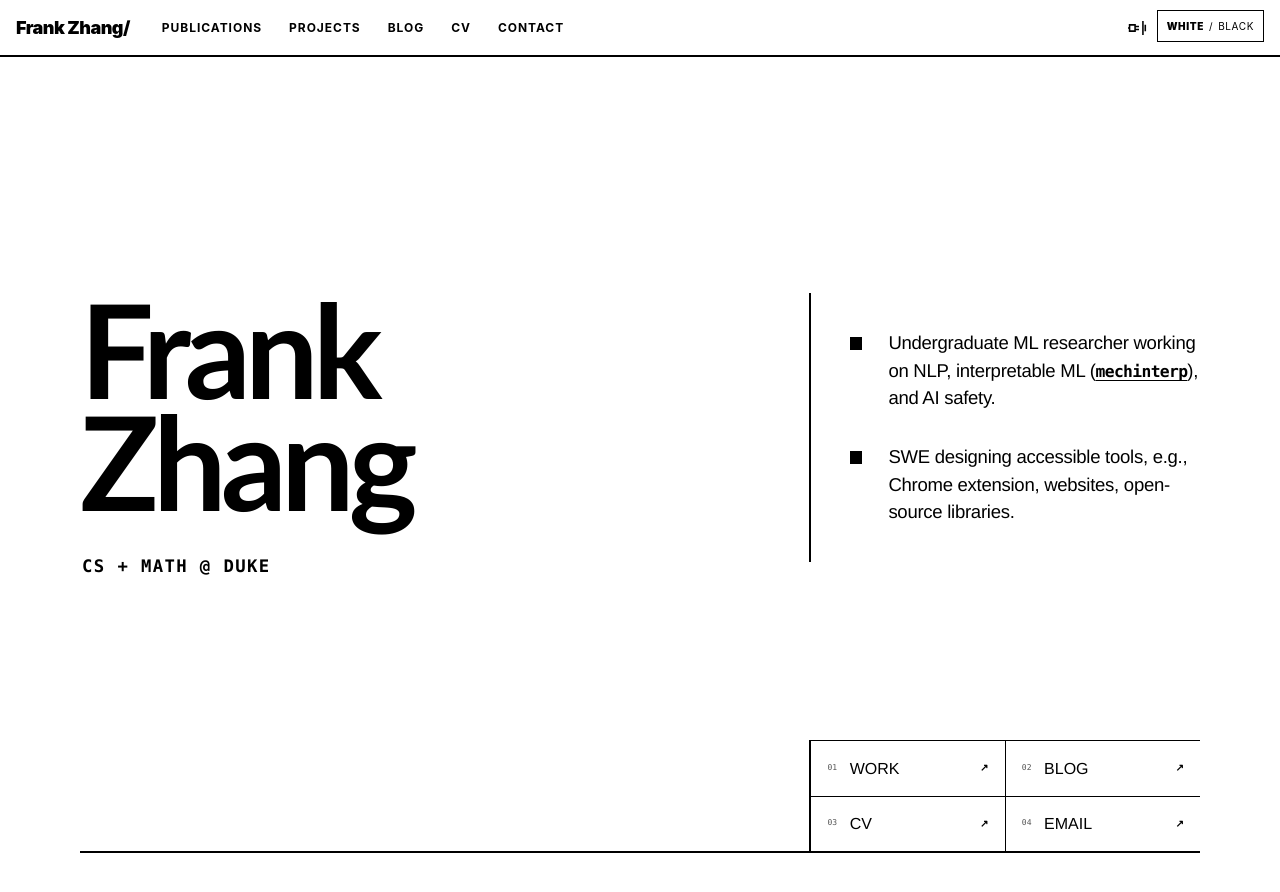
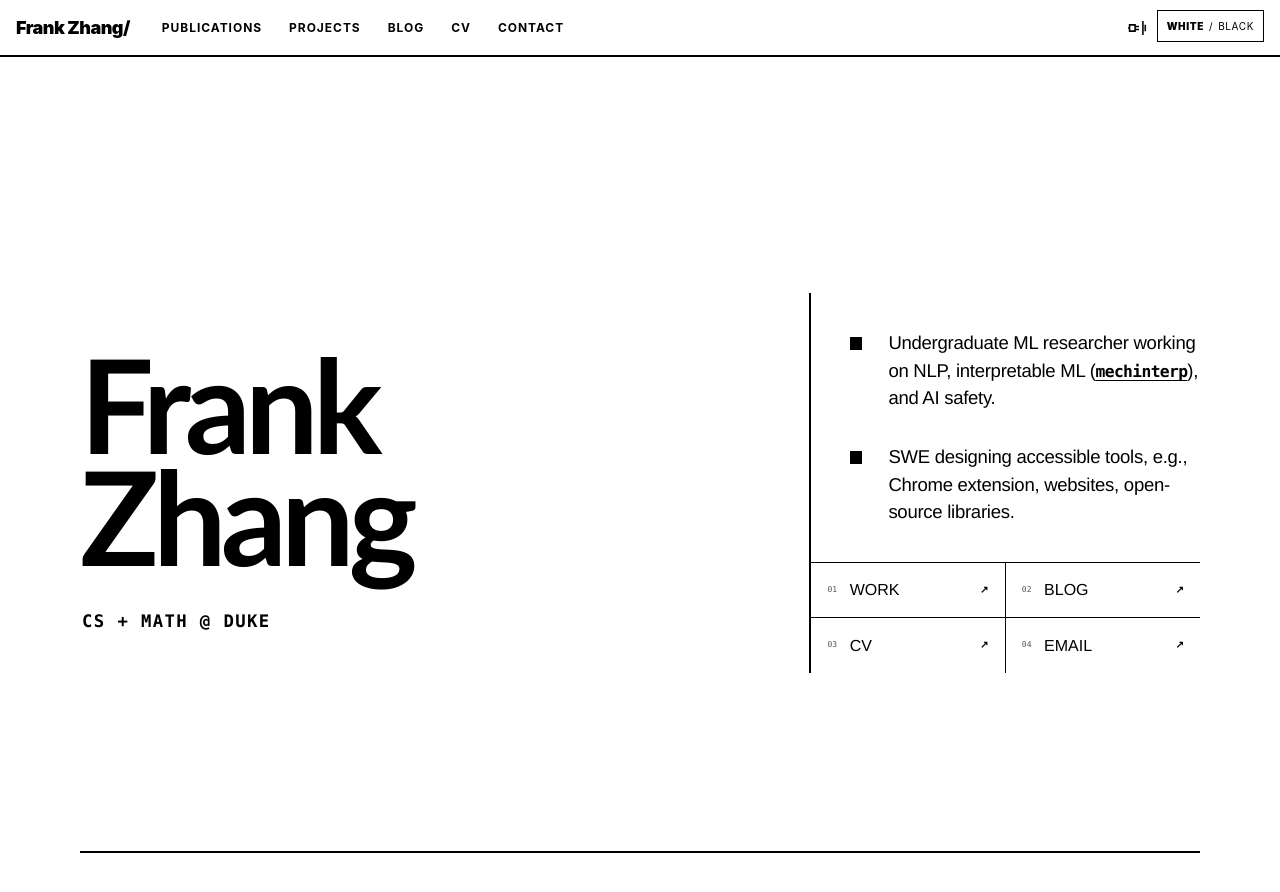
Before and after one commit to frankyzha/frankyzha.github.io, a Jekyll site: the page built from _pages/about.md, in a window 1280 px wide. Shown: the top 892 px of the page. Built offline with Jekyll 4.4.1, drawn with Linux system fonts in a browser that asks for light colours.

Commit message:
Connect landing links to the profile block

```diff
--- a/_pages/about.md
+++ b/_pages/about.md
@@ -14,17 +14,19 @@ redirect_from:
     <p>CS + MATH @ DUKE</p>
   </header>
 
-  <div class="landing__pitch">
-    <ul class="landing__pitch-list">
-      <li>Undergraduate ML researcher working on NLP, interpretable ML (<a class="landing__term" href="https://mechinterp.com/">mechinterp</a>), and AI safety.</li>
-      <li>SWE designing accessible tools, e.g., Chrome extension, websites, open-source libraries.</li>
-    </ul>
+  <div class="landing__right">
+    <div class="landing__pitch">
+      <ul class="landing__pitch-list">
+        <li>Undergraduate ML researcher working on NLP, interpretable ML (<a class="landing__term" href="https://mechinterp.com/">mechinterp</a>), and AI safety.</li>
+        <li>SWE designing accessible tools, e.g., Chrome extension, websites, open-source libraries.</li>
+      </ul>
+    </div>
+
+    <nav class="landing__links" aria-label="Featured links">
+      <a href="/publications/?v={{ site.github.build_revision | default: site.time | url_encode }}"><span>01</span>Work <b aria-hidden="true">↗</b></a>
+      <a href="/blog/?v={{ site.github.build_revision | default: site.time | url_encode }}"><span>02</span>Blog <b aria-hidden="true">↗</b></a>
+      <a href="/cv/?v={{ site.github.build_revision | default: site.time | url_encode }}"><span>03</span>CV <b aria-hidden="true">↗</b></a>
+      <a href="mailto:frank.zhang@duke.edu"><span>04</span>Email <b aria-hidden="true">↗</b></a>
+    </nav>
   </div>
-
-  <nav class="landing__links" aria-label="Featured links">
-    <a href="/publications/?v={{ site.github.build_revision | default: site.time | url_encode }}"><span>01</span>Work <b aria-hidden="true">↗</b></a>
-    <a href="/blog/?v={{ site.github.build_revision | default: site.time | url_encode }}"><span>02</span>Blog <b aria-hidden="true">↗</b></a>
-    <a href="/cv/?v={{ site.github.build_revision | default: site.time | url_encode }}"><span>03</span>CV <b aria-hidden="true">↗</b></a>
-    <a href="mailto:frank.zhang@duke.edu"><span>04</span>Email <b aria-hidden="true">↗</b></a>
-  </nav>
 </section>
--- a/_sass/frank/_home.scss
+++ b/_sass/frank/_home.scss
@@ -16,7 +16,7 @@
   display: grid;
   min-height: calc(100svh - 9rem);
   grid-template-columns: minmax(0, 1.4fr) minmax(320px, 0.75fr);
-  grid-template-rows: 1fr auto;
+  grid-template-rows: 1fr;
   border-bottom: 2px solid var(--frank-rule);
 }
 
@@ -53,10 +53,15 @@
   }
 }
 
-.landing__pitch {
+.landing__right {
+  display: flex;
   grid-column: 2;
   grid-row: 1;
   align-self: center;
+  flex-direction: column;
+}
+
+.landing__pitch {
   padding: 2rem 0 2rem clamp(1.5rem, 3vw, 2.75rem);
   border-left: 2px solid var(--frank-rule);
 }
@@ -103,8 +108,6 @@
 
 .landing__links {
   display: grid;
-  grid-column: 2;
-  grid-row: 2;
   grid-template-columns: 1fr 1fr;
   border-left: 2px solid var(--frank-rule);
 
--- a/_sass/frank/_responsive.scss
+++ b/_sass/frank/_responsive.scss
@@ -34,8 +34,7 @@
   }
 
   .landing__identity,
-  .landing__pitch,
-  .landing__links {
+  .landing__right {
     grid-column: 1;
     grid-row: auto;
   }
```
